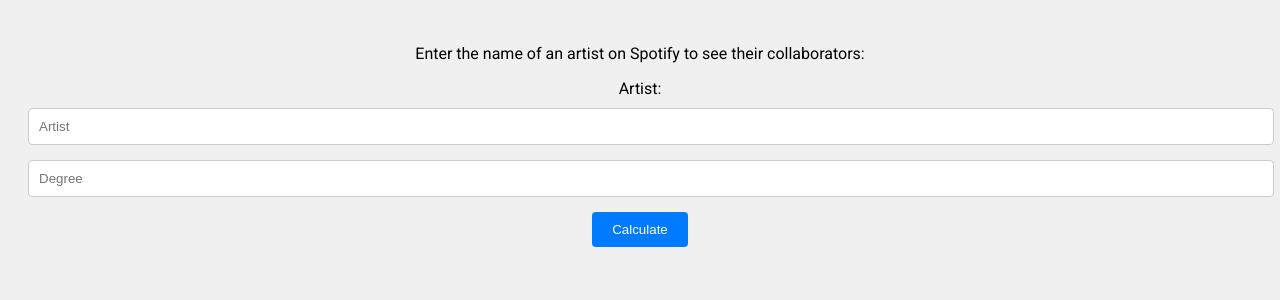
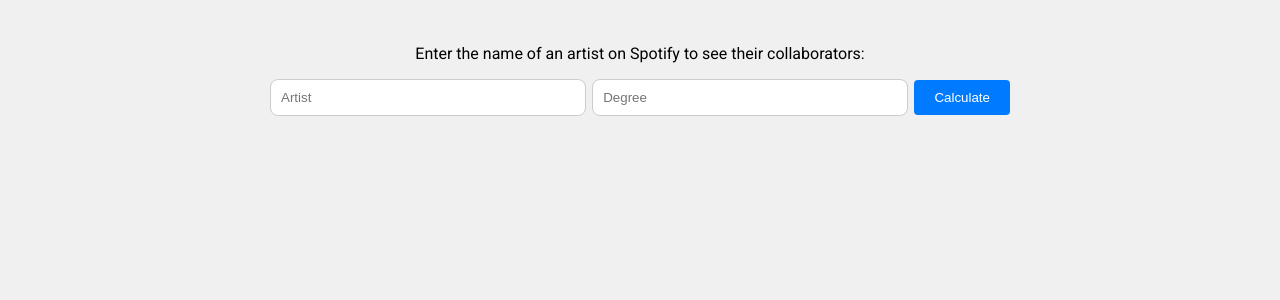
Before and after one commit to ruiyiwang01/Dogg-Number, a Flask app: page / in a window 1280 px wide. Shown: the top 300 px of the page. Run offline with Flask 3, Linux system fonts and the light colour scheme.

Commit message:
more input style changes

```diff
--- a/templates/input.html
+++ b/templates/input.html
@@ -46,6 +46,21 @@
             button:hover {
                 background-color: #0056b3; /* Darker blue on hover */
             }
+
+            .input-container {
+                display: inline-block;
+                width: 24%; /* Adjust as needed to control the width of each input container */
+                margin-right: 2%; /* Add some spacing between input containers */
+                text-align: left; /* Align text to the left within each container */
+            }
+
+            .input-container input {
+                width: 100%;
+                padding: 10px;
+                margin-bottom: 15px;
+                border: 1px solid #ccc;
+                border-radius: 8px;
+            }
         </style>
     </head>
     <body>
@@ -53,9 +68,14 @@
         <p> Enter the name of an artist on Spotify to see their collaborators:</p>
         <div class="artistSearch">
             <form method="POST" action="/">
-                <label for="singer_name">Artist:</label>
-                <input type="text" id="singer_name" name="singer_name" placeholder="Artist" required>
-                <input type="number" id="singer_num" name="singer_num" placeholder="Degree" required>
+                <div class="input-container">
+                    <input type="text" id="singer_name" name="singer_name" placeholder="Artist" required>
+                </div>
+
+                <div class="input-container">
+                    <input type="number" id="singer_num" name="singer_num" placeholder="Degree" required>
+                </div>
+
                 <button type="submit">Calculate</button>
             </form>
         </div>
```
